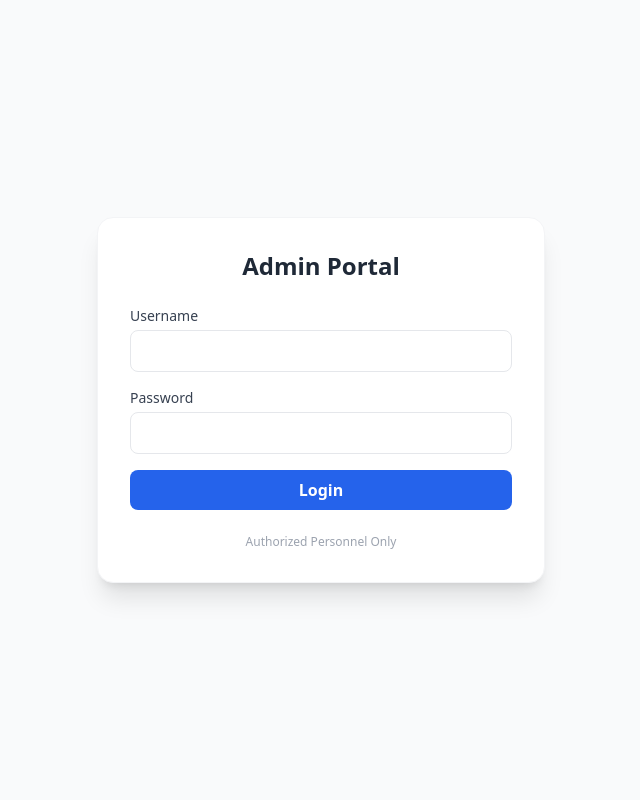
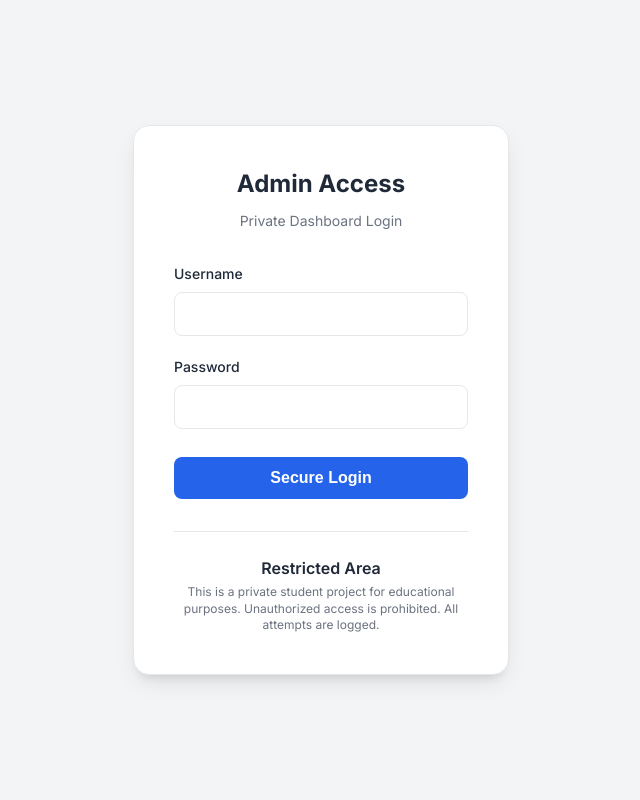
Before and after one commit to Joshz-090/my-portfolio, a PHP site: page /admin/login.php in a window 1280 px wide. Shown: the whole page, without its empty margins (319-959 px from the left). Run offline with PHP 8.4, Linux system fonts and the light colour scheme; a stand-in replaces the project's code that opens the database connection; some libraries are stand-ins or nearby versions.

Commit message:
fix admin login

```diff
--- a/admin/login.php
+++ b/admin/login.php
@@ -1,6 +1,11 @@
 <?php
 session_start();
 require_once '../config/db.php';
+
+// Security: Prevent caching of this sensitive page
+header("Cache-Control: no-cache, no-store, must-revalidate");
+header("Pragma: no-cache");
+header("Expires: 0");
 
 if (isset($_SESSION['admin_id'])) {
     header('Location: dashboard.php');
@@ -10,20 +15,30 @@ if (isset($_SESSION['admin_id'])) {
 $error = '';
 
 if ($_SERVER['REQUEST_METHOD'] === 'POST') {
-    $username = $_POST['username'] ?? '';
+    $username = trim($_POST['username'] ?? '');
     $password = $_POST['password'] ?? '';
 
-    $stmt = $pdo->prepare("SELECT * FROM admin_users WHERE username = ?");
+    if (!empty($username) && !empty($password)) {
+        // Security: Use Prepared Statements to prevent SQL Injection
+        // Assuming $pdo is correctly instantiated in db.php
+        $stmt = $pdo->prepare("SELECT id, full_name, password FROM admin_users WHERE username = ?");
         $stmt->execute([$username]);
-    $user = $stmt->fetch();
+        $user = $stmt->fetch(PDO::FETCH_ASSOC);
 
         if ($user && password_verify($password, $user['password'])) {
+            // Regenerate session ID to prevent session fixation
+            session_regenerate_id(true);
+
             $_SESSION['admin_id'] = $user['id'];
             $_SESSION['admin_name'] = $user['full_name'];
+
             header('Location: dashboard.php');
             exit;
         } else {
-        $error = 'Invalid username or password.';
+            $error = 'Invalid credentials.';
+        }
+    } else {
+        $error = 'Please fill in all fields.';
     }
 }
 ?>
@@ -32,31 +47,45 @@ if ($_SERVER['REQUEST_METHOD'] === 'POST') {
 <head>
     <meta charset="UTF-8">
     <meta name="viewport" content="width=device-width, initial-scale=1.0">
-    <title>Admin Login | joshz-090</title>
-    <script src="https://cdn.tailwindcss.com"></script>
+    <!-- Security: Prevent indexing by search engines -->
+    <meta name="robots" content="noindex, nofollow, noarchive">
+    <title>Josh's Portfolio - Private Administrator Dashboard</title>
+    <link rel="stylesheet" href="style.css">
+    <link rel="preconnect" href="https://fonts.googleapis.com">
+    <link rel="preconnect" href="https://fonts.gstatic.com" crossorigin>
+    <link href="https://fonts.googleapis.com/css2?family=Inter:wght@400;500;600;700&display=swap" rel="stylesheet">
 </head>
-<body class="bg-gray-50 flex items-center justify-center min-h-screen">
-    <div class="max-w-md w-full bg-white p-8 rounded-2xl shadow-xl border border-gray-100">
-        <h1 class="text-2xl font-bold mb-6 text-center text-gray-800">Admin Portal</h1>
+<body>
+    <div class="login-container">
+        <div class="login-card">
+            <header class="login-header">
+                <h1>Admin Access</h1>
+                <p>Private Dashboard Login</p>
+            </header>
 
             <?php if ($error): ?>
-            <div class="bg-red-50 text-red-600 p-3 rounded-lg text-sm mb-4"><?php echo $error; ?></div>
+                <div class="error-message">
+                    <?php echo htmlspecialchars($error); ?>
+                </div>
             <?php endif; ?>
 
-        <form action="login.php" method="POST" class="space-y-4">
-            <div>
-                <label class="block text-sm font-medium text-gray-700 mb-1">Username</label>
-                <input type="text" name="username" required class="w-full border border-gray-200 rounded-lg px-4 py-2 focus:ring-2 ring-blue-500 outline-none">
+            <form action="login.php" method="POST">
+                <div class="form-group">
+                    <label for="username">Username</label>
+                    <input type="text" id="username" name="username" required autocomplete="off">
                 </div>
-            <div>
-                <label class="block text-sm font-medium text-gray-700 mb-1">Password</label>
-                <input type="password" name="password" required class="w-full border border-gray-200 rounded-lg px-4 py-2 focus:ring-2 ring-blue-500 outline-none">
+                <div class="form-group">
+                    <label for="password">Password</label>
+                    <input type="password" id="password" name="password" required>
                 </div>
-            <button type="submit" class="w-full bg-blue-600 hover:bg-blue-700 text-white font-bold py-2 rounded-lg transition-all">
-                Login
-            </button>
+                <button type="submit" class="login-btn">Secure Login</button>
             </form>
-        <p class="mt-6 text-center text-xs text-gray-400">Authorized Personnel Only</p>
+
+            <div class="disclaimer">
+                <span class="disclaimer-title">Restricted Area</span>
+                <p>This is a private student project for educational purposes. Unauthorized access is prohibited. All attempts are logged.</p>
+            </div>
+        </div>
     </div>
 </body>
 </html>
--- /dev/null
+++ b/admin/style.css
@@ -0,0 +1,137 @@
+/* Admin Login Professional Styles */
+:root {
+    --primary-color: #2563eb;
+    --primary-hover: #1d4ed8;
+    --bg-color: #f3f4f6;
+    --card-bg: #ffffff;
+    --text-main: #1f2937;
+    --text-secondary: #6b7280;
+    --border-color: #e5e7eb;
+    --error-bg: #fef2f2;
+    --error-text: #dc2626;
+    --font-family: 'Inter', system-ui, -apple-system, sans-serif;
+}
+
+* {
+    box-sizing: border-box;
+    margin: 0;
+    padding: 0;
+}
+
+body {
+    font-family: var(--font-family);
+    background-color: var(--bg-color);
+    display: flex;
+    align-items: center;
+    justify-content: center;
+    min-height: 100vh;
+    color: var(--text-main);
+    line-height: 1.5;
+}
+
+.login-container {
+    width: 100%;
+    max-width: 440px;
+    padding: 2rem;
+}
+
+.login-card {
+    background: var(--card-bg);
+    padding: 2.5rem;
+    border-radius: 1rem;
+    box-shadow: 0 10px 25px -5px rgba(0, 0, 0, 0.1), 0 8px 10px -6px rgba(0, 0, 0, 0.1);
+    border: 1px solid var(--border-color);
+}
+
+.login-header {
+    text-align: center;
+    margin-bottom: 2rem;
+}
+
+.login-header h1 {
+    font-size: 1.5rem;
+    font-weight: 700;
+    color: var(--text-main);
+    margin-bottom: 0.5rem;
+}
+
+.login-header p {
+    font-size: 0.875rem;
+    color: var(--text-secondary);
+}
+
+.error-message {
+    background-color: var(--error-bg);
+    color: var(--error-text);
+    padding: 0.75rem;
+    border-radius: 0.5rem;
+    margin-bottom: 1.5rem;
+    font-size: 0.875rem;
+    text-align: center;
+    border: 1px solid #fecaca;
+}
+
+.form-group {
+    margin-bottom: 1.25rem;
+}
+
+.form-group label {
+    display: block;
+    font-size: 0.875rem;
+    font-weight: 500;
+    color: var(--text-main);
+    margin-bottom: 0.5rem;
+}
+
+.form-group input {
+    width: 100%;
+    padding: 0.75rem 1rem;
+    border: 1px solid var(--border-color);
+    border-radius: 0.5rem;
+    font-size: 1rem;
+    transition: all 0.2s;
+    outline: none;
+}
+
+.form-group input:focus {
+    border-color: var(--primary-color);
+    box-shadow: 0 0 0 3px rgba(37, 99, 235, 0.1);
+}
+
+.login-btn {
+    width: 100%;
+    background-color: var(--primary-color);
+    color: white;
+    border: none;
+    padding: 0.75rem;
+    font-size: 1rem;
+    font-weight: 600;
+    border-radius: 0.5rem;
+    cursor: pointer;
+    transition: background-color 0.2s;
+    margin-top: 0.5rem;
+}
+
+.login-btn:hover {
+    background-color: var(--primary-hover);
+}
+
+.disclaimer {
+    margin-top: 2rem;
+    text-align: center;
+    padding-top: 1.5rem;
+    border-top: 1px solid var(--border-color);
+}
+
+.disclaimer p {
+    font-size: 0.75rem;
+    color: var(--text-secondary);
+    line-height: 1.4;
+}
+
+.disclaimer-title {
+    font-weight: 600;
+    color: var(--text-main);
+    display: block;
+    margin-bottom: 0.25rem;
+}
```
Also changed, not shown: .htaccess. Lines whose indentation alone changed are shown as unchanged.
